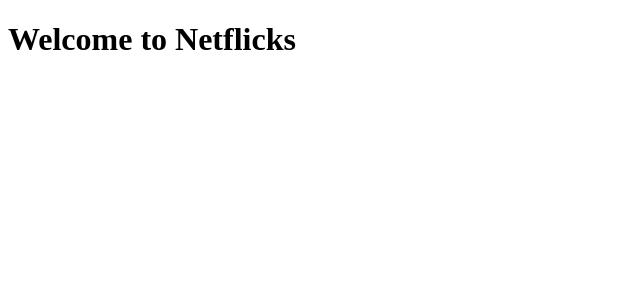
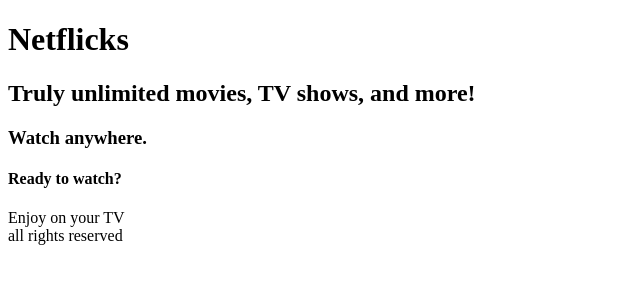
Before and after one commit to hfeliz03/Netflicks, a plain HTML site: page index.html in a window 1280 px wide. Shown: the whole page, without its empty margins (0-640 px from the left). Drawn offline with Linux system fonts and the light colour scheme.

Commit message:
Remembering the basics

```diff
--- a/index.html
+++ b/index.html
@@ -6,7 +6,13 @@
     <title>Netflicks</title>
 </head>
 <body>
-    <h1>Welcome to Netflicks</h1>
-
+    <header>
+        <h1>Netflicks</h1>
+        <h2>Truly unlimited movies, TV shows, and more!</h2>
+        <h3>Watch anywhere.</h3>
+        <h4>Ready to watch?</h4>
+    </header>
+    <main background color = "yellow"> Enjoy on your TV</main>
+    <footer>all rights reserved</footer>
 </body>
 </html>
```
